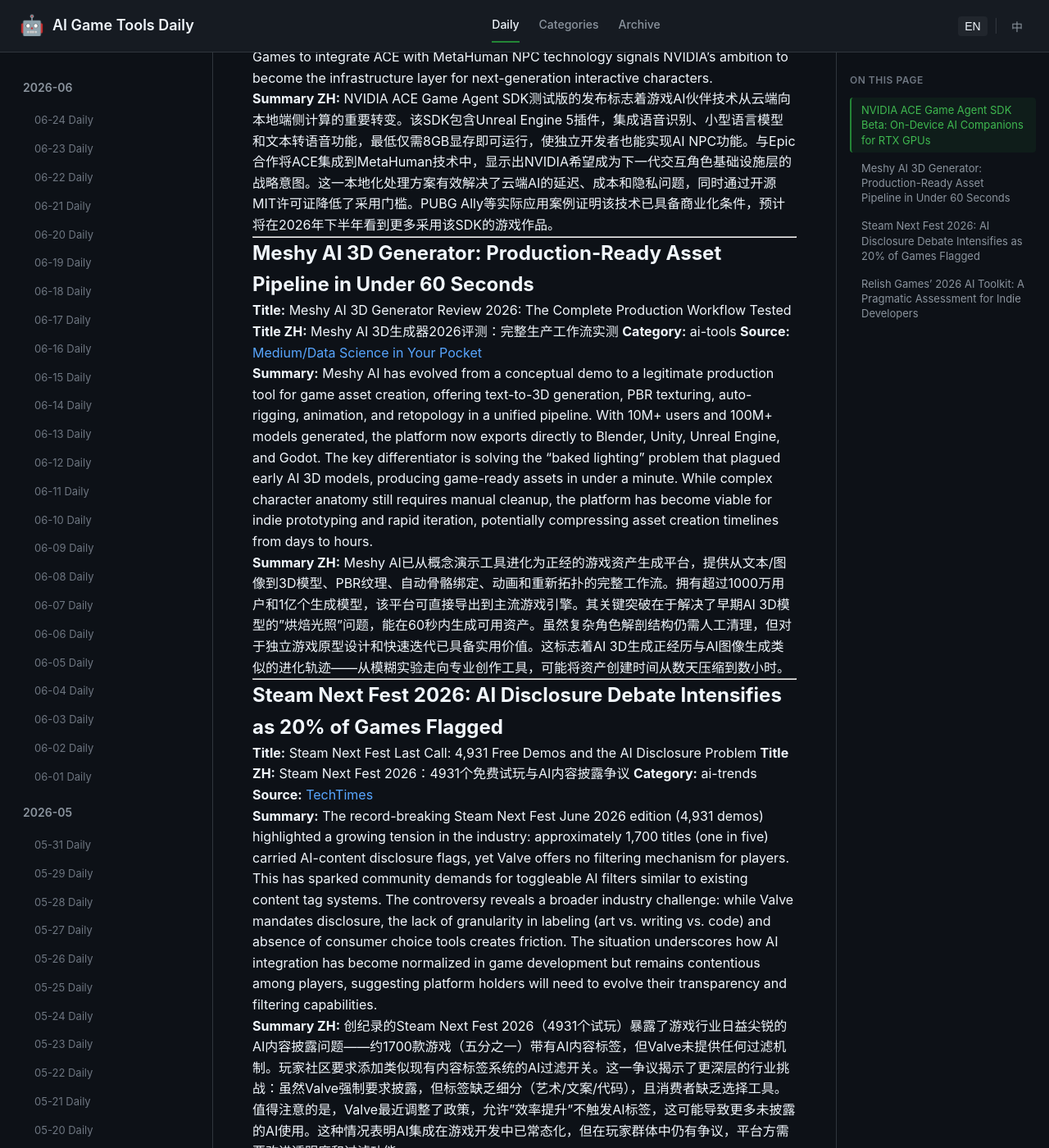
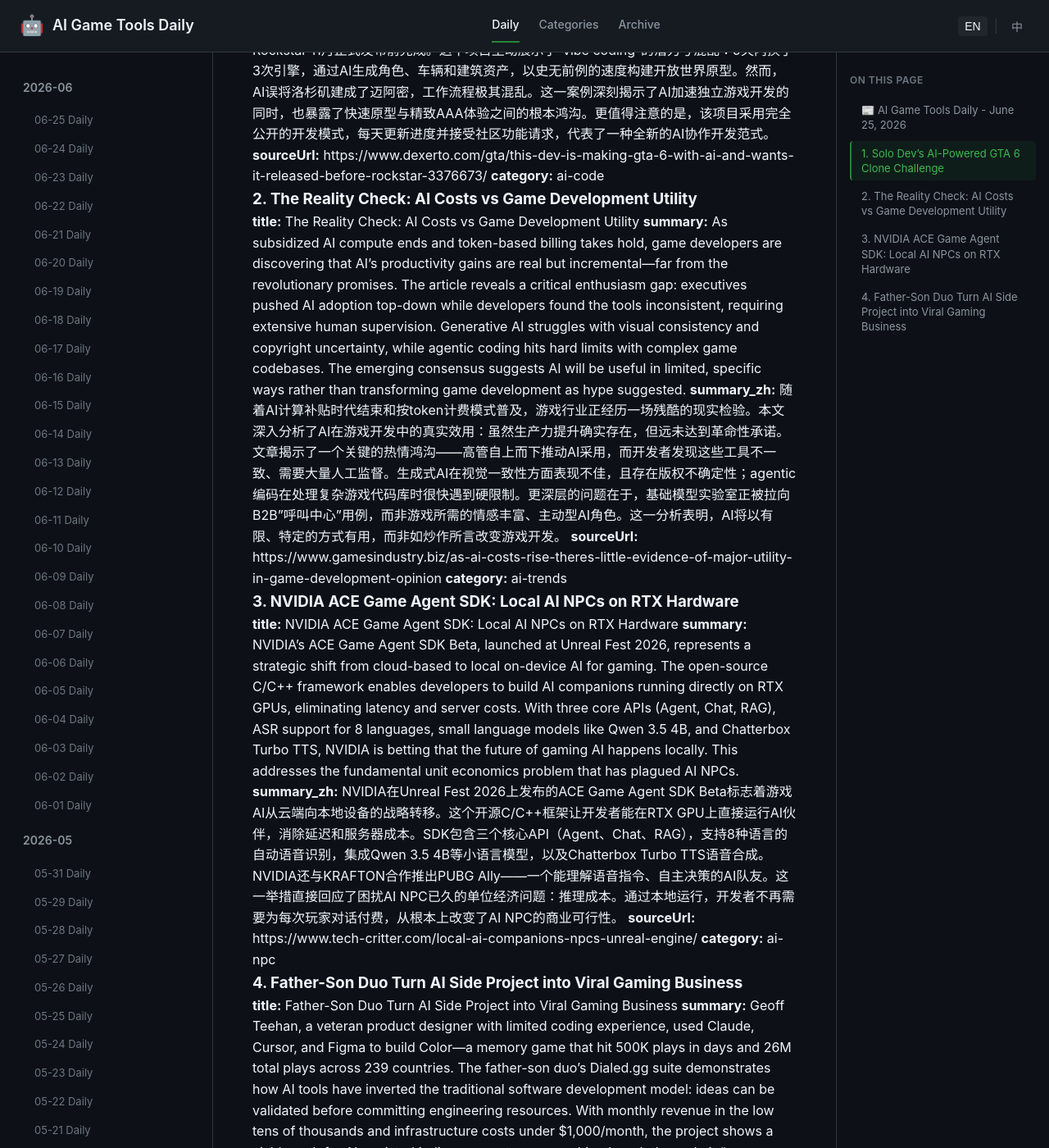
Before and after one commit to sionsychen/ai-game-tools-daily, a Jekyll site: the page built from index.html, in a window 1280 px wide and 1400 px high, scrolled down 514 px. Shown: the whole window at 82% size. Built offline with Jekyll 4.4.1, drawn with Linux system fonts in a browser that asks for light colours; some of the changed text lies outside the part shown.

Commit message:
Publish daily: 2026-06-25

```diff
--- a/_data/used_urls.json
+++ b/_data/used_urls.json
@@ -40,5 +40,11 @@
     "https://medium.com/data-science-in-your-pocket/meshy-ai-3d-generator-review-2026-the-complete-production-workflow-tested-272df212c925",
     "https://www.techtimes.com/articles/318748/20260620/steam-next-fest-last-call-4931-free-demos-disappear-monday-before-summer-sale.htm",
     "https://relishgames.com/journal/ai-tools-for-game-developers-the-2026-edition/"
+  ],
+  "2026-06-25": [
+    "https://www.dexerto.com/gta/this-dev-is-making-gta-6-with-ai-and-wants-it-released-before-rockstar-3376673/",
+    "https://www.gamesindustry.biz/as-ai-costs-rise-theres-little-evidence-of-major-utility-in-game-development-opinion",
+    "https://www.tech-critter.com/local-ai-companions-npcs-unreal-engine/",
+    "https://betakit.com/meet-the-father-son-duo-hoping-to-turn-their-ai-side-project-into-a-gaming-company/"
   ]
 }
--- /dev/null
+++ b/_posts/2026-06-25-daily.md
@@ -0,0 +1,44 @@
+---
+layout: post
+title: "AI Game Tools Daily - June 25, 2026"
+date: 2026-06-25
+categories: daily
+---
+
+## 📰 AI Game Tools Daily - June 25, 2026
+
+### 1. Solo Dev's AI-Powered GTA 6 Clone Challenge
+
+**title:** Solo Dev's AI-Powered GTA 6 Clone Challenge
+**title_zh:** 独立开发者用AI挑战制作GTA 6克隆版
+**summary:** A 25-year-old developer is using Claude Max 20x and a loop of AI agents to build a GTA 6 clone called GT-Caliber, aiming to beat Rockstar's November release. The project demonstrates both the potential and chaos of vibe coding—switching engines three times in nine days, generating assets through AI, and building an open-world prototype at unprecedented speed. While the project highlights how AI can accelerate indie development dramatically, it also exposes the limitations: AI-built Los Angeles instead of Miami, chaotic workflow, and the fundamental gap between rapid prototyping and polished AAA experiences.
+**summary_zh:** 25岁的开发者Ziwen Xu正在使用Claude Max 20x和AI agent循环来构建名为GT-Caliber的GTA 6克隆版，目标是在Rockstar 11月正式发布前完成。这个项目生动展示了"vibe coding"的潜力与混乱：9天内换了3次引擎，通过AI生成角色、车辆和建筑资产，以史无前例的速度构建开放世界原型。然而，AI误将洛杉矶建成了迈阿密，工作流程极其混乱。这一案例深刻揭示了AI加速独立游戏开发的同时，也暴露了快速原型与精致AAA体验之间的根本鸿沟。更值得注意的是，该项目采用完全公开的开发模式，每天更新进度并接受社区功能请求，代表了一种全新的AI协作开发范式。
+**sourceUrl:** https://www.dexerto.com/gta/this-dev-is-making-gta-6-with-ai-and-wants-it-released-before-rockstar-3376673/
+**category:** ai-code
+
+### 2. The Reality Check: AI Costs vs Game Development Utility
+
+**title:** The Reality Check: AI Costs vs Game Development Utility
+**summary:** As subsidized AI compute ends and token-based billing takes hold, game developers are discovering that AI's productivity gains are real but incremental—far from the revolutionary promises. The article reveals a critical enthusiasm gap: executives pushed AI adoption top-down while developers found the tools inconsistent, requiring extensive human supervision. Generative AI struggles with visual consistency and copyright uncertainty, while agentic coding hits hard limits with complex game codebases. The emerging consensus suggests AI will be useful in limited, specific ways rather than transforming game development as hype suggested.
+**summary_zh:** 随着AI计算补贴时代结束和按token计费模式普及，游戏行业正经历一场残酷的现实检验。本文深入分析了AI在游戏开发中的真实效用：虽然生产力提升确实存在，但远未达到革命性承诺。文章揭示了一个关键的热情鸿沟——高管自上而下推动AI采用，而开发者发现这些工具不一致、需要大量人工监督。生成式AI在视觉一致性方面表现不佳，且存在版权不确定性；agentic编码在处理复杂游戏代码库时很快遇到硬限制。更深层的问题在于，基础模型实验室正被拉向B2B"呼叫中心"用例，而非游戏所需的情感丰富、主动型AI角色。这一分析表明，AI将以有限、特定的方式有用，而非如炒作所言改变游戏开发。
+**sourceUrl:** https://www.gamesindustry.biz/as-ai-costs-rise-theres-little-evidence-of-major-utility-in-game-development-opinion
+**category:** ai-trends
+
+### 3. NVIDIA ACE Game Agent SDK: Local AI NPCs on RTX Hardware
+
+**title:** NVIDIA ACE Game Agent SDK: Local AI NPCs on RTX Hardware
+**summary:** NVIDIA's ACE Game Agent SDK Beta, launched at Unreal Fest 2026, represents a strategic shift from cloud-based to local on-device AI for gaming. The open-source C/C++ framework enables developers to build AI companions running directly on RTX GPUs, eliminating latency and server costs. With three core APIs (Agent, Chat, RAG), ASR support for 8 languages, small language models like Qwen 3.5 4B, and Chatterbox Turbo TTS, NVIDIA is betting that the future of gaming AI happens locally. This addresses the fundamental unit economics problem that has plagued AI NPCs.
+**summary_zh:** NVIDIA在Unreal Fest 2026上发布的ACE Game Agent SDK Beta标志着游戏AI从云端向本地设备的战略转移。这个开源C/C++框架让开发者能在RTX GPU上直接运行AI伙伴，消除延迟和服务器成本。SDK包含三个核心API（Agent、Chat、RAG），支持8种语言的自动语音识别，集成Qwen 3.5 4B等小语言模型，以及Chatterbox Turbo TTS语音合成。NVIDIA还与KRAFTON合作推出PUBG Ally——一个能理解语音指令、自主决策的AI队友。这一举措直接回应了困扰AI NPC已久的单位经济问题：推理成本。通过本地运行，开发者不再需要为每次玩家对话付费，从根本上改变了AI NPC的商业可行性。
+**sourceUrl:** https://www.tech-critter.com/local-ai-companions-npcs-unreal-engine/
+**category:** ai-npc
+
+### 4. Father-Son Duo Turn AI Side Project into Viral Gaming Business
+
+**title:** Father-Son Duo Turn AI Side Project into Viral Gaming Business
+**summary:** Geoff Teehan, a veteran product designer with limited coding experience, used Claude, Cursor, and Figma to build Color—a memory game that hit 500K plays in days and 26M total plays across 239 countries. The father-son duo's Dialed.gg suite demonstrates how AI tools have inverted the traditional software development model: ideas can be validated before committing engineering resources. With monthly revenue in the low tens of thousands and infrastructure costs under $1,000/month, the project shows a viable path for AI-assisted indie game entrepreneurship, though they admit "we definitely don't know what we're doing."
+**summary_zh:** 资深产品设计师Geoff Teehan凭借有限的编码经验，使用Claude、Cursor和Figma在6小时内构建了记忆游戏Color。该游戏几天内获得50万次游玩，Dialed.gg游戏套件累计超过2600万次游玩，覆盖239个国家。父子二人组的案例展示了AI工具如何颠覆传统软件开发模式——无需预先投入大量工程资源即可验证创意。目前月收入已达数万美元，而基础设施成本控制在每月1000美元以下。然而，项目初期因代码质量差（单个8000行HTML文件）导致运营成本高昂，后来聘请德国工程师重构才解决。这个案例既展示了AI辅助独立游戏创业的可行路径，也揭示了"vibe coding"的陷阱：快速构建容易，但可扩展的架构仍需专业工程能力。
+**sourceUrl:** https://betakit.com/meet-the-father-son-duo-hoping-to-turn-their-ai-side-project-into-a-gaming-company/
+**category:** ai-tools
+
+---
+*Generated by AI Game Tools Daily ⚡ | 4 articles | Categories: ai-code, ai-trends, ai-npc, ai-tools*
```
